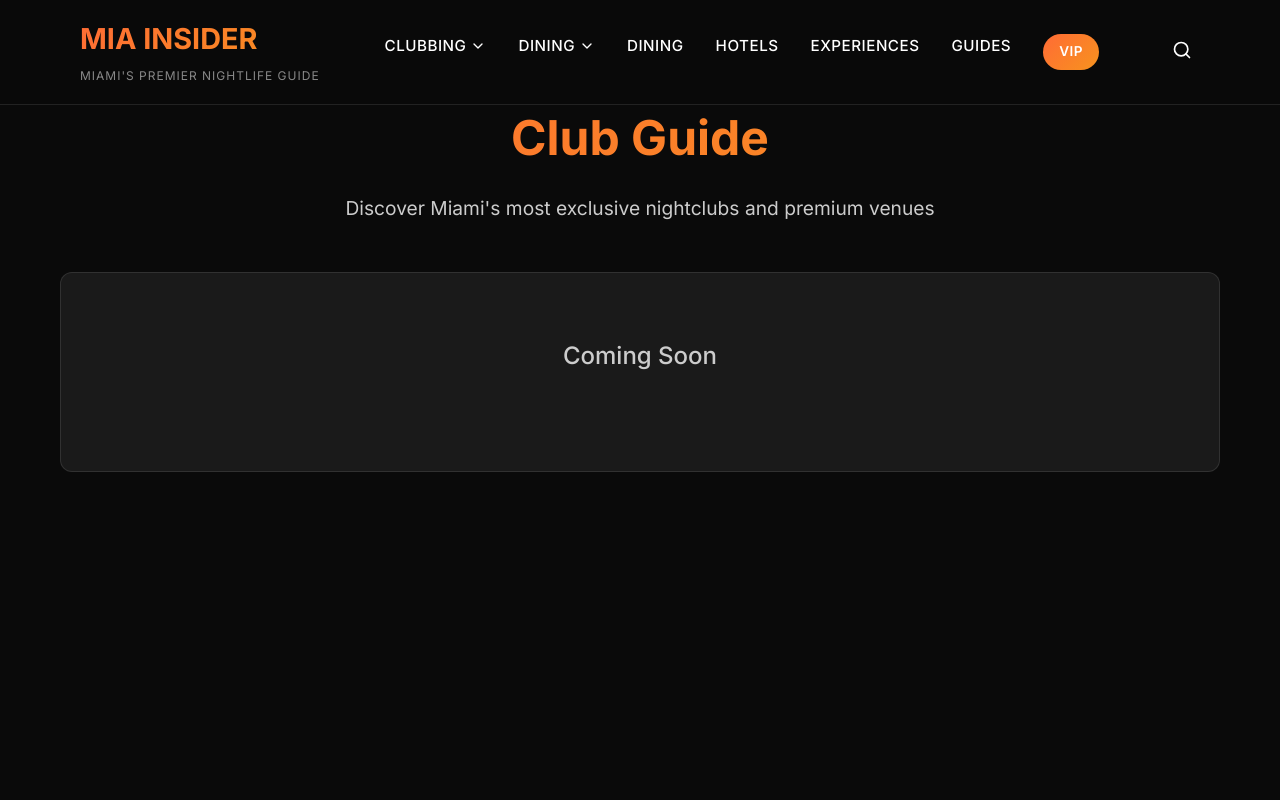
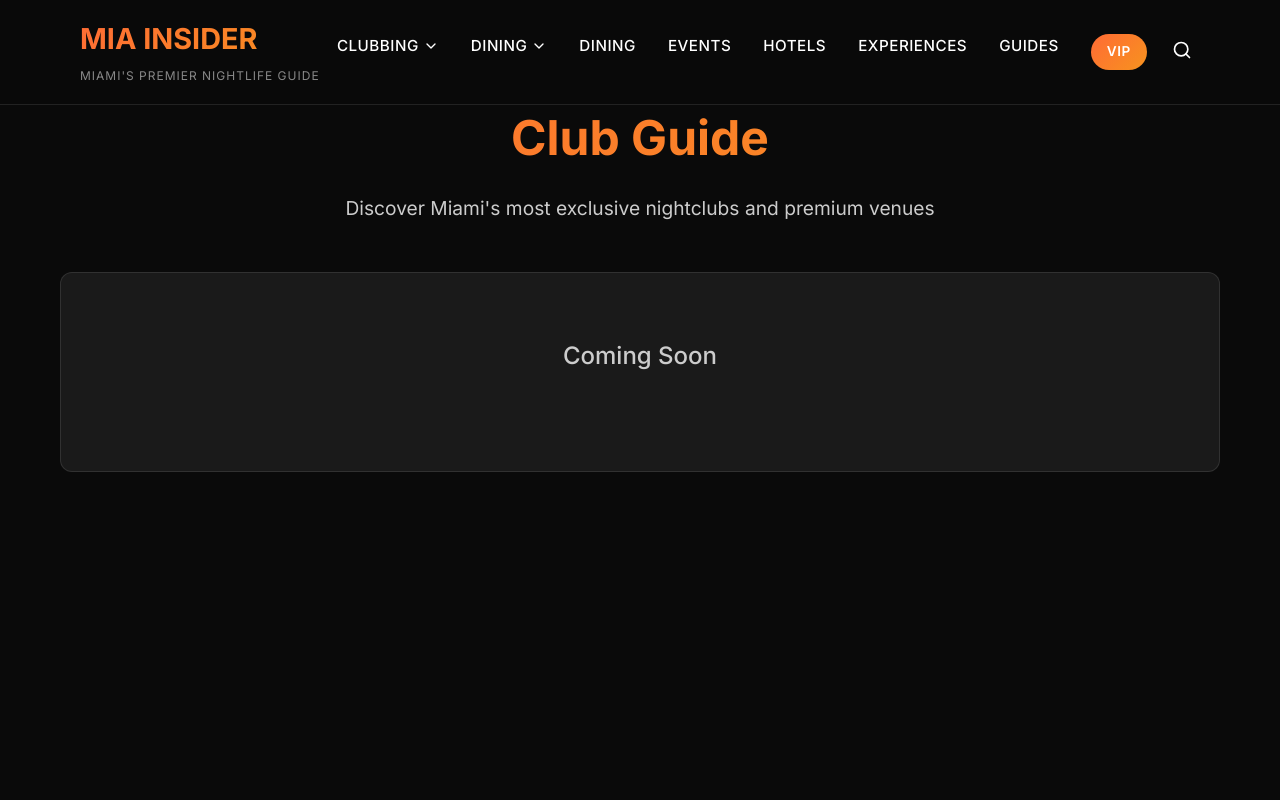
Before and after one commit to pmand21/mia_insider, a React (Vite) app: page /club-guide in a window 1280 px wide. Shown: the top 800 px of the page. Built offline with nearby package versions, Linux system fonts and the light colour scheme; no server answers.

Commit message:
Fix header navigation structure

```diff
--- a/src/components/Header.jsx
+++ b/src/components/Header.jsx
@@ -116,6 +116,7 @@ const Header = () => {
               </div>
             </div>
             <Link to="/dining">Dining</Link>
+            <Link to="/events">Events</Link>
             <Link to="/hotels">Hotels</Link>
             <Link to="/experiences">Experiences</Link>
             <Link to="/guides">Guides</Link>
```
